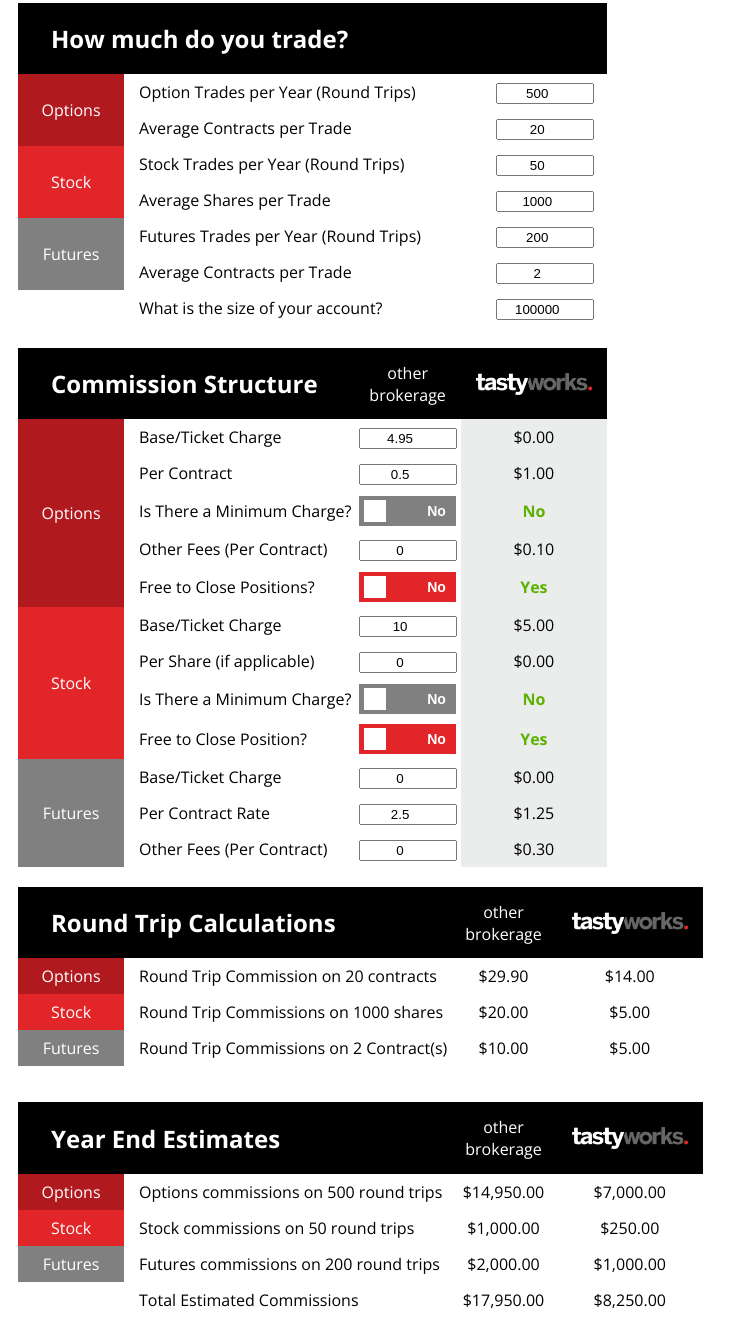
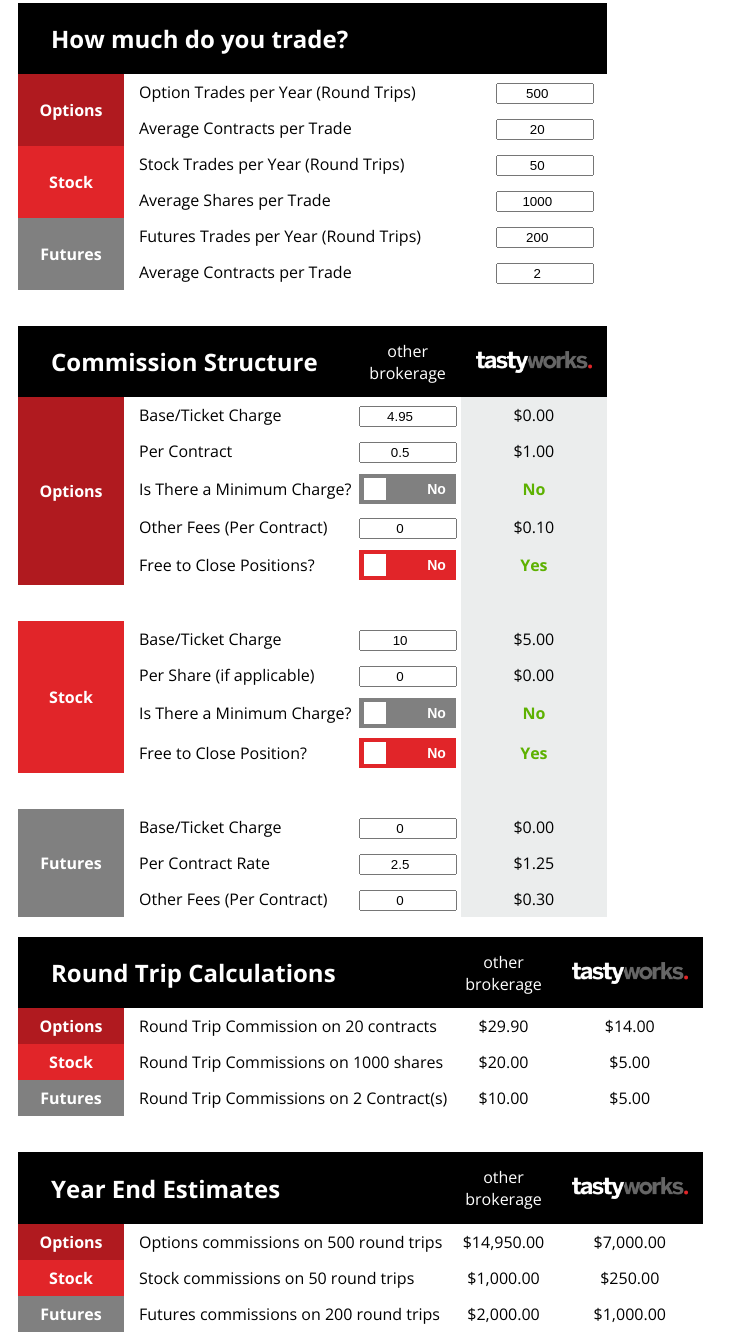
Before and after one commit to johnwmccallum/johnwmccallum.github.io, a plain HTML site: page index.html in a window 1280 px wide. Shown: the part 15-1350 px from the top of the page, without its empty margins (0-748 px from the left). Drawn offline with nearby package versions, Linux system fonts and the light colour scheme; a web font is replaced by a local one.

Commit message:
Add files via upload

```diff
--- a/css/main.css
+++ b/css/main.css
@@ -39,6 +39,10 @@
   margin-top:30px;
 }
 
+.bold{
+  font-weight: bold;
+}
+
 .brokerCell {
   padding-left: 15px;
   padding-right: 15px;
@@ -75,10 +79,16 @@
   font-weight: bold;
 }
 
+.bad{
+  color:#E12529;
+  font-weight: bold;
+}
+
 .Category{
   width: 100px;
   margin: 0 auto;
   text-align:center;
+  font-weight: bold;
 }
 
 .optionCategory {
--- a/index.html
+++ b/index.html
@@ -77,7 +77,7 @@
                 <input id="avgFutureQuantityPerTrade" class="inputNumber" type="number" value="2" />
               </td>
             </tr>
-            <tr>
+            <tr class="hiddenRow">
               <td></td>
               <td class="tdLeft">
                 What is the size of your account?
@@ -86,9 +86,9 @@
                 <input id="accountSize" class="inputNumber" type="number" value="100000" />
               </td>
             </tr>
+            <tr><td></td><td></td><td></td></tr>
           </table>
         </form>
-        <br  />
         <form>
           <table>
             <colgroup>
@@ -215,6 +215,7 @@
                 $10.00
               </td>
             </tr>
+            <tr><td></td><td></td><td></td><td></td></tr>
             <tr class="stockRow">
               <td class="Category stockCategory" id="stockCommission">
                 Stock
@@ -283,6 +284,7 @@
                 Yes
               </td>
             </tr>
+            <tr><td></td><td></td><td></td><td></td></tr>
             <tr class="futureRow">
               <td class="Category futureCategory" id="futureCommission">
                 Futures
@@ -414,7 +416,7 @@
             <td id="futureRoundTripOb"></td>
             <td id="futureRoundTripTw"> </td>
           </tr>
-          <tr><td></td></tr>
+          <tr><td></td><td></td><td></td><td></td></tr>
           <tr class="blackRow">
             <td colspan="2">
               <h1>Year End Estimates</h1>
@@ -450,14 +452,14 @@
           </tr>
           <tr>
             <td></td>
-            <td class="tdLeft" >Total Estimated Commissions</td>
-            <td id="totalEstimatedCommissionsOb"></td>
-            <td id="totalEstimatedCommissionsTw"></td>
+            <td class="tdLeft bold" >Total Estimated Commissions</td>
+            <td class="bad" id="totalEstimatedCommissionsOb"></td>
+            <td class="good" id="totalEstimatedCommissionsTw"></td>
           </tr>
         </table>
 
 
-        <canvas id="myChart" width="400" height="245"></canvas>
+        <canvas id="myChart" width="410" height="245"></canvas>
 
 
 
```
